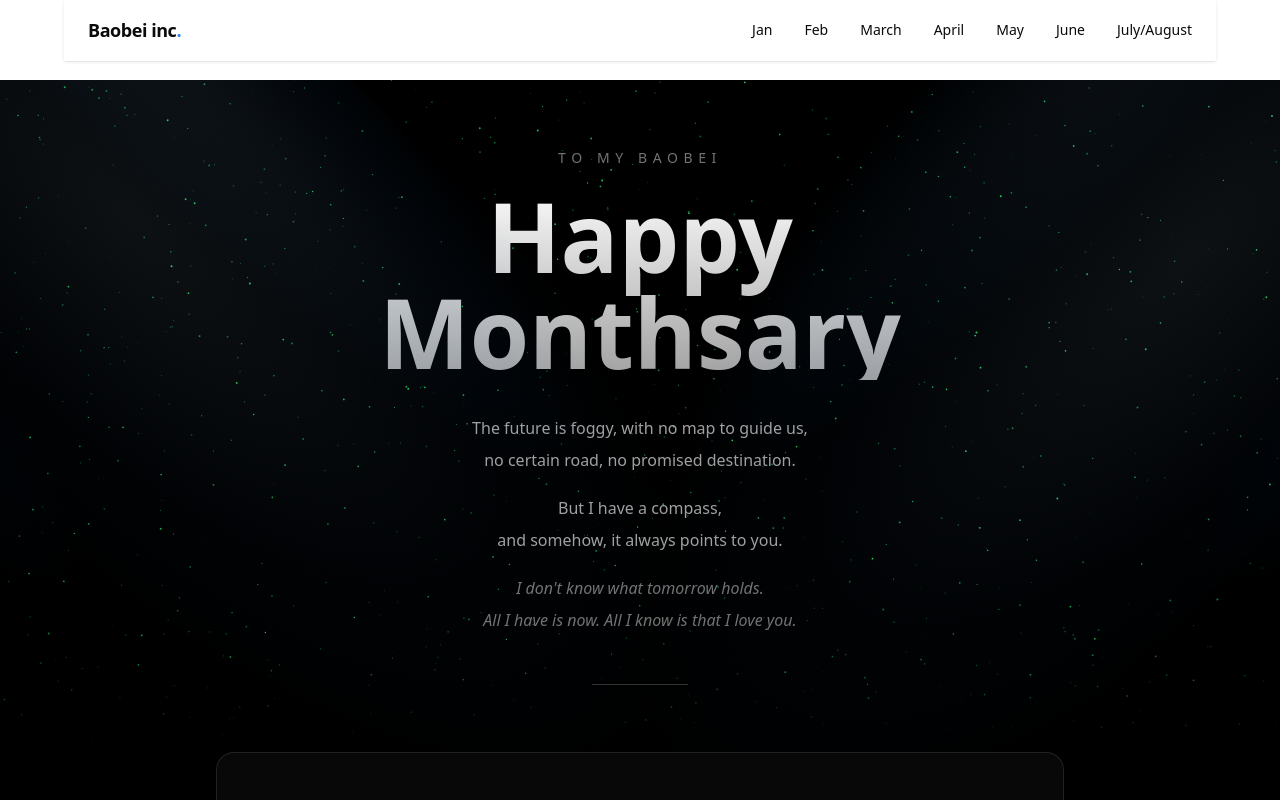
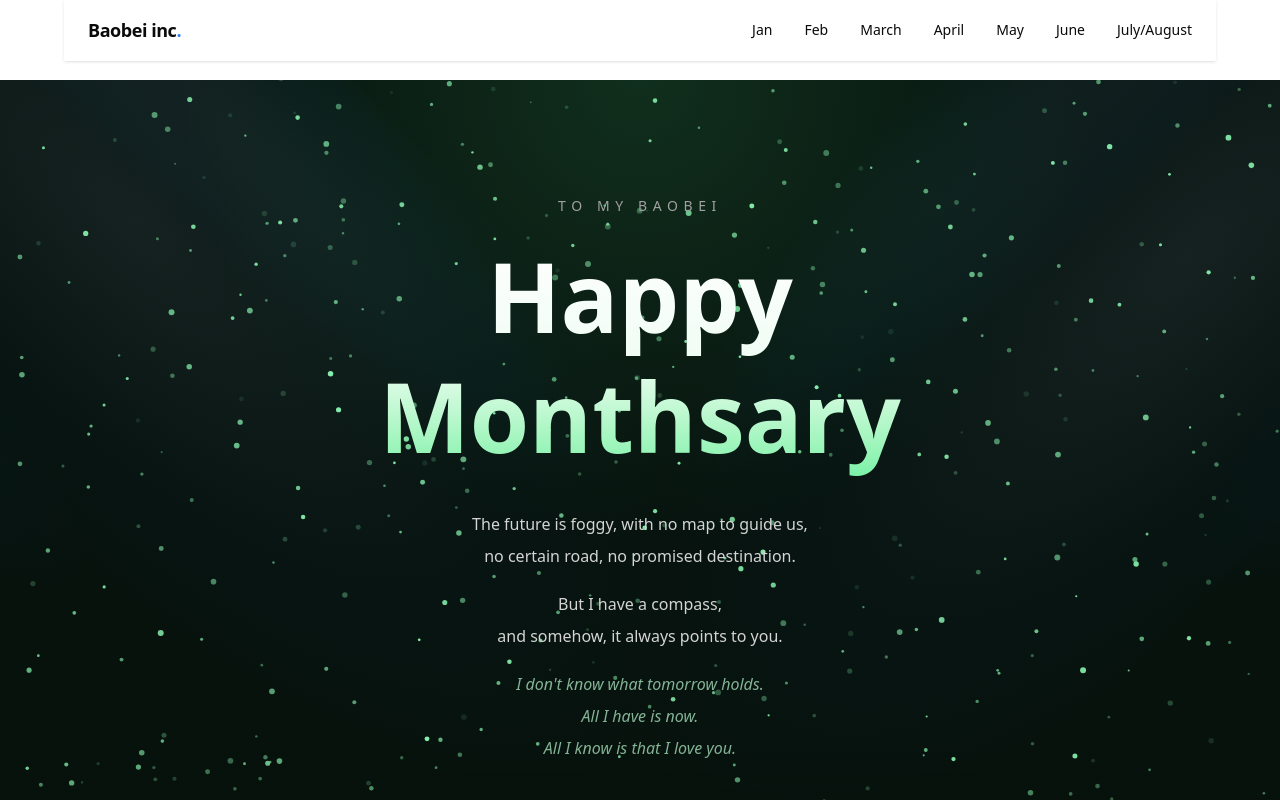
Before and after one commit to Migli007/superenajiafragilisticexpialidocious, a Next.js app: page /july_aug in a window 1280 px wide. Shown: the top 800 px of the page. Built offline with nearby package versions, Linux system fonts and the light colour scheme.

Commit message:
firefily update

```diff
--- a/app/july_aug/page.tsx
+++ b/app/july_aug/page.tsx
@@ -6,35 +6,43 @@ import { SparklesCore } from "@/components/ui/sparkles";
 
 export default function Home() {
   return (
-    <main className="min-h-screen bg-black text-white">
+    <main className="min-h-screen bg-[#07120d] text-white">
     {/* Hero */}
-      <section className="relative flex min-h-[42rem] w-full items-center justify-center overflow-hidden bg-black/[0.96] antialiased bg-grid-white/[0.02]">
+<section className="relative flex min-h-[100svh] w-full items-center justify-center overflow-hidden bg-[#07120d] px-4 antialiased">
+
+  {/* Soft green moonlight */}
+  <div className="absolute inset-0 z-0 bg-[radial-gradient(circle_at_50%_0%,rgba(74,222,128,0.14),transparent_45%)]" />
+
   {/* Spotlight */}
+  <div className="absolute inset-0 z-10">
     <Spotlight />
+  </div>
 
-        {/* Sparkles */}
-        <div className="absolute inset-0 z-0">
+  {/* Fireflies — full hero */}
+  <div className="pointer-events-none absolute inset-0 z-10 h-full w-full">
     <SparklesCore
       background="transparent"
-            minSize={0.4}
-            maxSize={1}
-            particleDensity={180}
+      minSize={1}
+      maxSize={3}
+      particleDensity={70}
+      particleColor="#86efac"
+      speed={0.5}
       className="h-full w-full"
-            particleColor="#22c55e"
     />
   </div>
 
   {/* Hero Content */}
-        <div className="relative z-20 mx-auto w-full max-w-4xl px-6 text-center">
-          <p className="mb-5 text-sm uppercase tracking-[0.4em] text-neutral-500">
+  <div className="relative z-20 mx-auto w-full max-w-4xl px-2 py-24 text-center sm:px-6">
+
+    <p className="mb-4 text-[11px] uppercase tracking-[0.3em] text-neutral-400 sm:mb-5 sm:text-sm sm:tracking-[0.4em]">
       To my Baobei
     </p>
 
-          <h1 className="bg-gradient-to-b from-neutral-50 to-neutral-400 bg-clip-text text-5xl font-bold text-transparent md:text-7xl lg:text-8xl">
+    <h1 className="bg-gradient-to-b from-white via-green-50 to-green-300 bg-clip-text text-4xl font-bold leading-tight text-transparent sm:text-6xl md:text-7xl lg:text-8xl">
       Happy Monthsary
     </h1>
 
-          <div className="mx-auto mt-8 max-w-xl text-center text-sm leading-7 text-neutral-400 md:text-base md:leading-8">
+    <div className="mx-auto mt-7 max-w-xl text-sm leading-7 text-neutral-300 sm:mt-8 sm:text-base sm:leading-8">
       <p>
         The future is foggy, with no map to guide us,
         <br />
@@ -47,19 +55,18 @@ export default function Home() {
         and somehow, it always points to you.
       </p>
 
-            <p className="mt-4 italic text-neutral-500">
+      <p className="mt-4 italic text-green-200/70">
         I don&apos;t know what tomorrow holds.
         <br />
         All I have is now.
+        <br />
         All I know is that I love you.
       </p>
     </div>
-
-          <div className="mx-auto mt-12 h-px w-24 bg-white/20" />
   </div>
 
-        {/* Fade at the bottom of the hero */}
-        <div className="absolute inset-x-0 bottom-0 z-10 h-32 bg-gradient-to-t from-black to-transparent" />
+  {/* Fade */}
+  <div className="pointer-events-none absolute inset-x-0 bottom-0 z-20 h-32 bg-gradient-to-t from-[#07120d] to-transparent" />
 </section>
 
       {/* Letter */}
```
Lines whose indentation alone changed are shown as unchanged.
